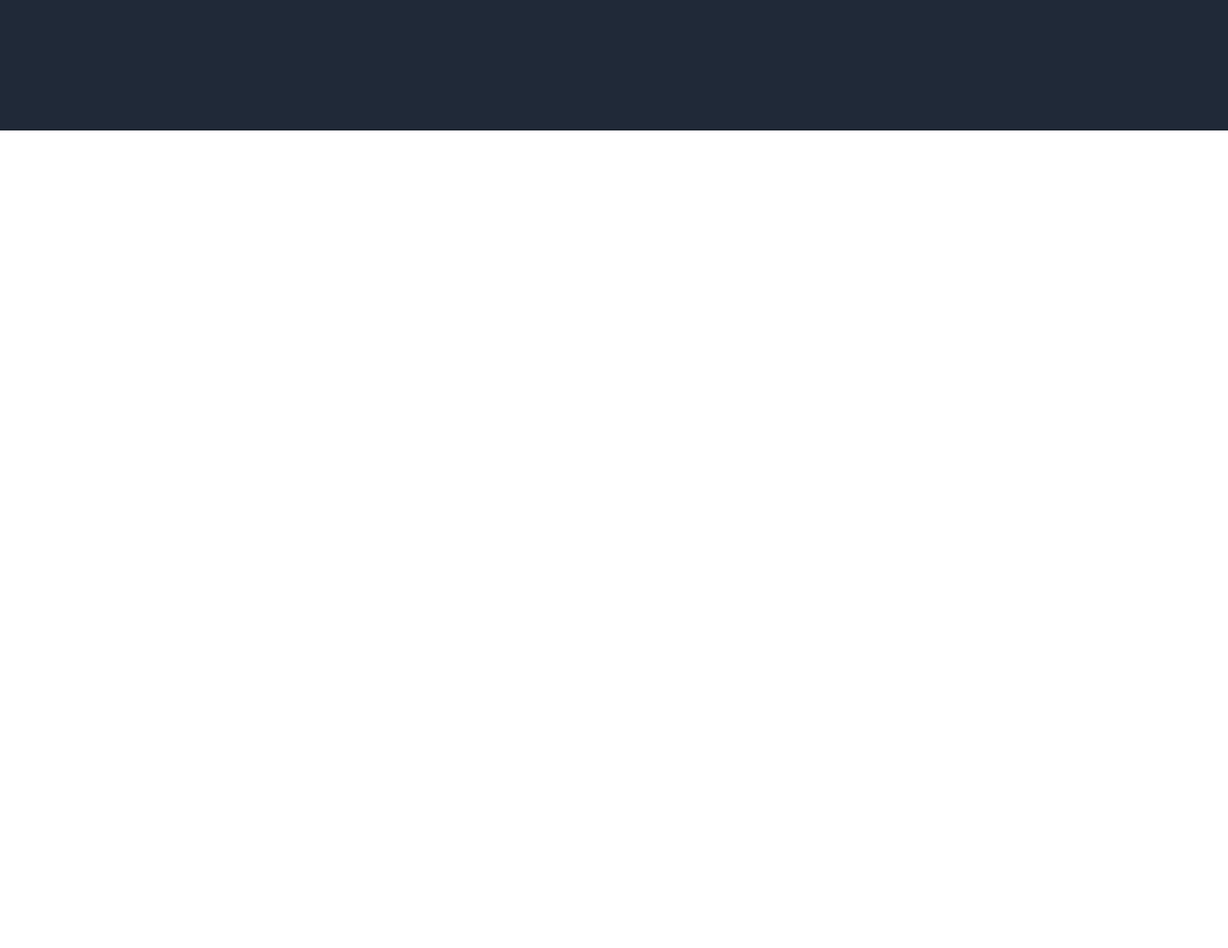
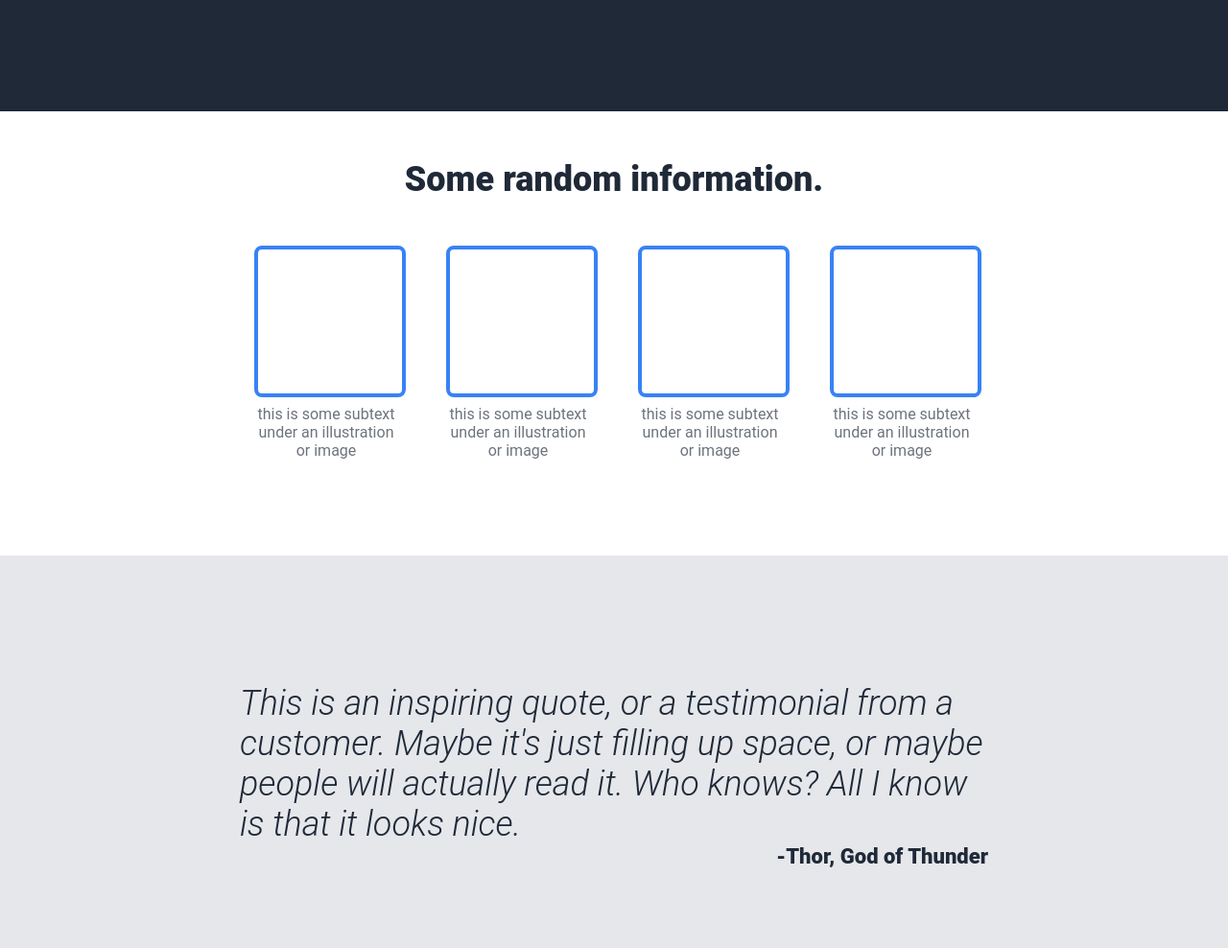
Before and after one commit to gardu-rt/landing-page, a plain HTML site: page index.html in a window 1280 px wide. Shown: the part 420-1408 px from the top of the page at 96% size. Before the commit the page ends 800 px from the top, so only its background shows below. Drawn offline with Linux system fonts and the light colour scheme.

Commit message:
finish information section and quote section

```diff
--- a/index.html
+++ b/index.html
@@ -8,6 +8,7 @@
   </head>
   <body>
     <div class="hero">
+      <div class="main-container">
         <div class="header">
           <h1 class="header-logo-text">Header Logo</h1>
           <ul>
@@ -27,13 +28,45 @@
           </div>
           <div class="image">
             <div class="image-placeholder">
-            this is a place holder for an image
+              this is a placeholder for an image
             </div>
           </div>
         </div>
       </div>
-    <div class="container-1"></div>
-    <div class="container-2"></div>
+    </div>
+    <div class="container-1">
+      <div class="main-container">
+        <h1 class="information-header-text">Some random information.</h1>
+        <div class="cards">
+          <div class="card">
+            <div class="image-pretend"></div>
+            <p>this is some subtext under an illustration or image</p>
+          </div>
+          <div class="card">
+            <div class="image-pretend"></div>
+            <p>this is some subtext under an illustration or image</p>
+          </div>
+          <div class="card">
+            <div class="image-pretend"></div>
+            <p>this is some subtext under an illustration or image</p>
+          </div>
+          <div class="card">
+            <div class="image-pretend"></div>
+            <p>this is some subtext under an illustration or image</p>
+          </div>
+        </div>
+      </div>
+    </div>
+    <div class="container-2 quote">
+      <div class="main-container">
+        <p class="quote-text">
+          This is an inspiring quote, or a testimonial from a customer. Maybe
+          it's just filling up space, or maybe people will actually read it. Who
+          knows? All I know is that it looks nice.
+        </p>
+        <p class="author">-Thor, God of Thunder</p>
+      </div>
+    </div>
     <div class="container-3"></div>
     <div class="footer"></div>
   </body>
--- a/style.css
+++ b/style.css
@@ -63,17 +63,24 @@ button {
 
 .quote-text {
     font-size: 36px;
-    font-weight: light;
+    font-weight: 300;
     font-style: italic;
     color: #1f2937;
 }
 
 .hero {
     display: flex;
+    justify-content: center;
+    /* padding-left: 135px;
+    padding-right: 206px; */
+    padding-top: 18px;
+}
+
+.main-container {
+    display: flex;
     flex-direction: column;
-    padding-left: 135px;
-    padding-right: 206px;
-    padding-top: 18px;
+    width: 1020px;
+    /* flex-wrap: wrap; */
 }
 
 .header {
@@ -90,7 +97,7 @@ ul {
 
 .hero-content {
     display: flex;
-    margin-bottom: 150px;
+    margin-bottom: 130px;
     gap: 40px;
 }
 
@@ -105,3 +112,53 @@ ul {
     color: #e5e7eb;
     font-size: 18px;
 }
+
+.container-1 {
+    display: flex;
+    justify-content: center;
+    padding-bottom: 100px;
+}
+
+.container-1 > .main-container {
+    text-align: center;
+    padding-top: 50px;
+}
+
+.image-pretend {
+    width: 150px;
+    height: 150px;
+    border: 4px #3882f6 solid;
+    border-radius: 8px;
+    margin-bottom: 8px;
+}
+
+.cards {
+    margin-top: 48px;
+    display: flex;
+    justify-content: center;
+    gap: 50px;
+}
+
+.card {
+    width: 150px;
+    color: #6d747d;
+}
+
+.container-2 {
+    display: flex;
+    justify-content: center;
+    padding-top: 125px;
+    padding-bottom: 75px;
+}
+
+.container-2 > .main-container {
+    box-sizing: border-box;
+    padding: 8px 120px;
+}
+
+.author {
+    text-align: end;
+    font-size: 22px;
+    font-weight: 800;
+    color: #1f2937;
+}
```
Lines whose indentation alone changed are shown as unchanged.
